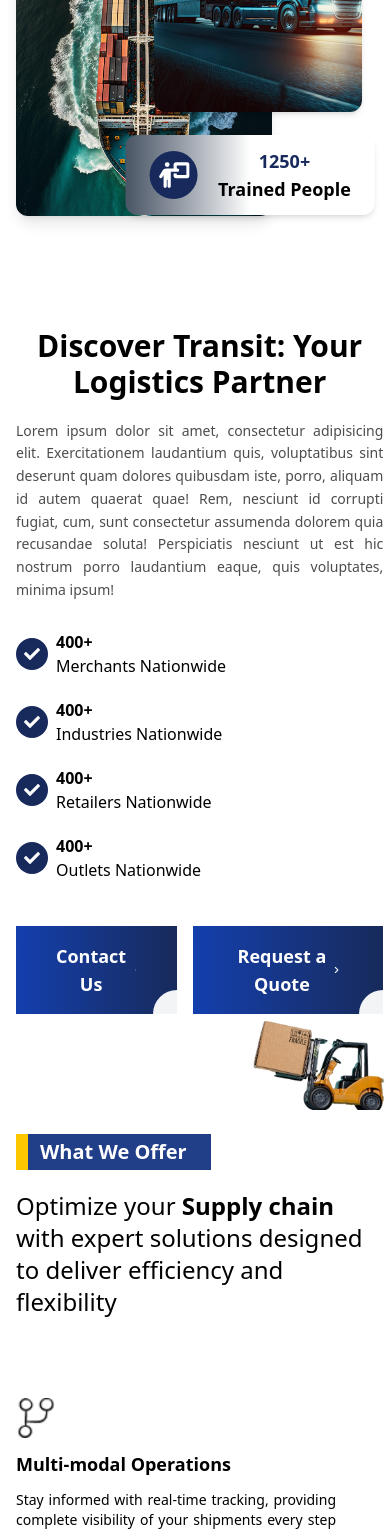
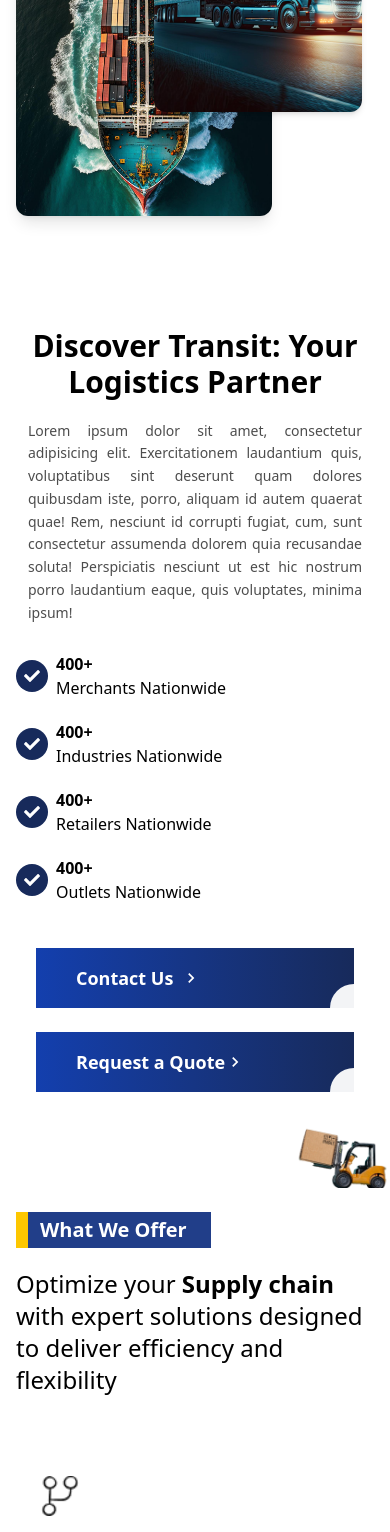
Before and after one commit to Mdsakib999/Logistics-development-3, a React (Vite) app: page / in a window 390 px wide. Shown: the part 3240-4772 px from the top of the page. Built offline with nearby package versions, Linux system fonts and the light colour scheme.

Commit message:
fix responsive issue

```diff
--- a/src/Components/Home/AboutUs.jsx
+++ b/src/Components/Home/AboutUs.jsx
@@ -13,11 +13,11 @@ export const AboutUs = () => {
   const { ref, inView } = useInView({ triggerOnce: false });
 
   return (
-    <div className="px-4 md:px-8 lg:px-12 py-20 max-w-7xl mx-auto relative">
+    <div className="px-4 md:px-8 lg:px-12 py-20 max-w-7xl mx-auto relative ">
       <HeadingInfo> About Us</HeadingInfo>
-      <div className="grid lg:grid-cols-2 gap-28 lg:gap-12 items-center mt-20 relative">
+      <div className="grid lg:grid-cols-2 gap-28 lg:gap-12 items-center mt-20 relative ">
         {/* Left: Images and vertical text */}
-        <div className="w-64 h-80 md:w-96 md:h-96 lg:w-80 lg:h-[28rem] rounded-xl overflow-hidden shadow-lg">
+        <div className="w-64 h-80 md:w-96 md:h-96 lg:w-80 lg:h-[28rem] rounded-xl overflow-hidden shadow-lg ">
           <img
             src={img1}
             alt="Shipping"
@@ -29,13 +29,13 @@ export const AboutUs = () => {
           <img src={img2} alt="Truck" className="w-full h-full object-cover" />
         </div>
 
-        <div className="absolute top-1/4 -right-[35%] md:top-[37%] md:left-1/2 lg:top-[80%] lg:left-1/3 md:w-1/3 lg:w-1/5 transform -translate-y-1/2 -translate-x-1/2 ">
+        <div className=" hidden md:block absolute top-90 -right-[0%] md:top-[37%] md:left-1/2 lg:top-[92%] lg:left-1/3 md:w-1/3 lg:w-1/4 transform -translate-y-1/2 -translate-x-1/2 ">
           <div className="rounded-xl bg-gradient-to-r from-gray-600 via-white to-white shadow-md px-6 py-3">
             <div className="flex justify-between items-center gap-5">
               <div className="rounded-full bg-primary w-12 h-12 p-2 ">
                 <FaPersonChalkboard className="w-full h-full text-white" />
               </div>
-              <div className="flex flex-col items-center justify-center text-lg font-semibold">
+              <div className="flex flex-col items-center justify-center text-lg font-semibold text-center ">
                 <p className="text-primary font-bold">1250+</p>
                 <p className="">Trained People</p>
               </div>
@@ -44,12 +44,12 @@ export const AboutUs = () => {
         </div>
 
         {/* Right Side Content */}
-        <div className="space-y-5 lg:pl-6 text-center lg:text-left">
+        <div className="space-y-5 lg:pl-6 text-center lg:text-left ">
           <h2 className="text-3xl sm:text-4xl font-bold text-center">
             Discover Transit: Your Logistics Partner
           </h2>
 
-          <p className="text-sm sm:text-base text-black/70 leading-relaxed text-justify">
+          <p className="text-sm sm:text-base text-black/70 leading-relaxed text-justify px-3 md:px-0">
             Lorem ipsum dolor sit amet, consectetur adipisicing elit.
             Exercitationem laudantium quis, voluptatibus sint deserunt quam
             dolores quibusdam iste, porro, aliquam id autem quaerat quae! Rem,
@@ -87,7 +87,7 @@ export const AboutUs = () => {
           </div>
 
           {/* Buttons */}
-          <div className="flex gap-4 pt-6 justify-center lg:justify-start">
+          <div className="flex flex-col md:flex-row px-5 md:px-0 gap-6 pt-6 justify-center lg:justify-start">
             <GradientButton>
               <div className="flex items-center gap-2">
                 Contact Us
@@ -107,7 +107,7 @@ export const AboutUs = () => {
 
       {/* Bottom Mini Vehicle */}
       <div className="absolute -bottom-4 md:bottom-0 lg:bottom-0 right-0 ">
-        <img src={miniCar} alt="Mini Car" className="w-36 h-auto" />
+        <img src={miniCar} alt="Mini Car" className="w-24 md:w-36 h-auto" />
       </div>
     </div>
   );
--- a/src/Components/Home/Offer.jsx
+++ b/src/Components/Home/Offer.jsx
@@ -51,10 +51,10 @@ export const Offer = () => {
         and flexibility
       </h1>
 
-      <div className="grid md:grid-cols-2 lg:grid-cols-3 gap-10 my-5">
+      <div className="grid md:grid-cols-2 lg:grid-cols-3 gap-10 my-5 px-6 md:px-0">
         {menuItems.map((item) => {
           return (
-            <div className="flex flex-col gap-3">
+            <div className="flex flex-col gap-3 ">
               <img
                 src={item.img}
                 alt={item.title}
--- a/src/Components/Pricing/PricingSection.jsx
+++ b/src/Components/Pricing/PricingSection.jsx
@@ -64,7 +64,7 @@ export const PricingSection = () => {
           return (
             <div
               key={item.id}
-              className="group  lg:w-72 rounded p-6 flex flex-col justify-between items-center text-center shadow-sm transition duration-300 bg-[#DADADA]/20  hover:bg-primary hover:text-white"
+              className="group  lg:w-72 rounded p-6 flex flex-col my-5 md:my-0 justify-between items-center text-center shadow-sm transition duration-300 bg-[#DADADA]/20  hover:bg-primary hover:text-white "
             >
               <div className="w-full space-y-4 mb-4">
                 <h3 className="text-xl font-medium">{item.title}</h3>
--- a/src/Components/SharedComponent/Footer.jsx
+++ b/src/Components/SharedComponent/Footer.jsx
@@ -13,7 +13,7 @@ export default function Footer() {
       {/* Main Footer */}
       <div className="max-w-7xl mx-auto px-4 py-10 flex flex-col md:flex-row justify-between md:gap-32">
         {/* Left Side: Logo & Social */}
-        <div className="flex md:flex-col items-center md:items-start gap-6">
+        <div className="flex flex-col items-center md:items-start">
           <img src={Logo} alt="Transit Logo" className="w-40 h-auto" />
           <div className="flex gap-3">
             {[FaFacebookF, FaXTwitter, FaInstagram, FaYoutube].map(
@@ -31,16 +31,16 @@ export default function Footer() {
         </div>
 
         {/* Right Side: Newsletter + Links */}
-        <div className="flex-1 flex flex-col gap-6">
+        <div className="flex-1 flex flex-col gap-6 mt-10 md:mt-0">
           {/* Newsletter */}
           <div className="grid lg:grid-cols-2 items-center gap-6">
             <h2 className="text-2xl font-semibold leading-snug text-center md:text-left">
               Subscribe to <br />
               Our Newsletter
             </h2>
-            <div className="flex justify-center md:justify-start">
+            <div className="md:flex justify-center md:justify-start hidden">
               <div className="relative">
-                <div className="flex bg-white rounded-2xl shadow-lg overflow-hidden">
+                <div className="flex bg-white rounded-2xl shadow-lg ">
                   <input
                     type="email"
                     placeholder="Enter Your Email Address"
--- a/src/Components/SharedComponent/Navbar.jsx
+++ b/src/Components/SharedComponent/Navbar.jsx
@@ -173,7 +173,7 @@ export default function Navbar() {
                     className={({ isActive }) =>
                       `block transition-all duration-300 ${
                         isActive
-                          ? "text-primary font-semibold"
+                          ? "text-primary font-bold"
                           : "text-gray-800"
                       }`
                     }
```
